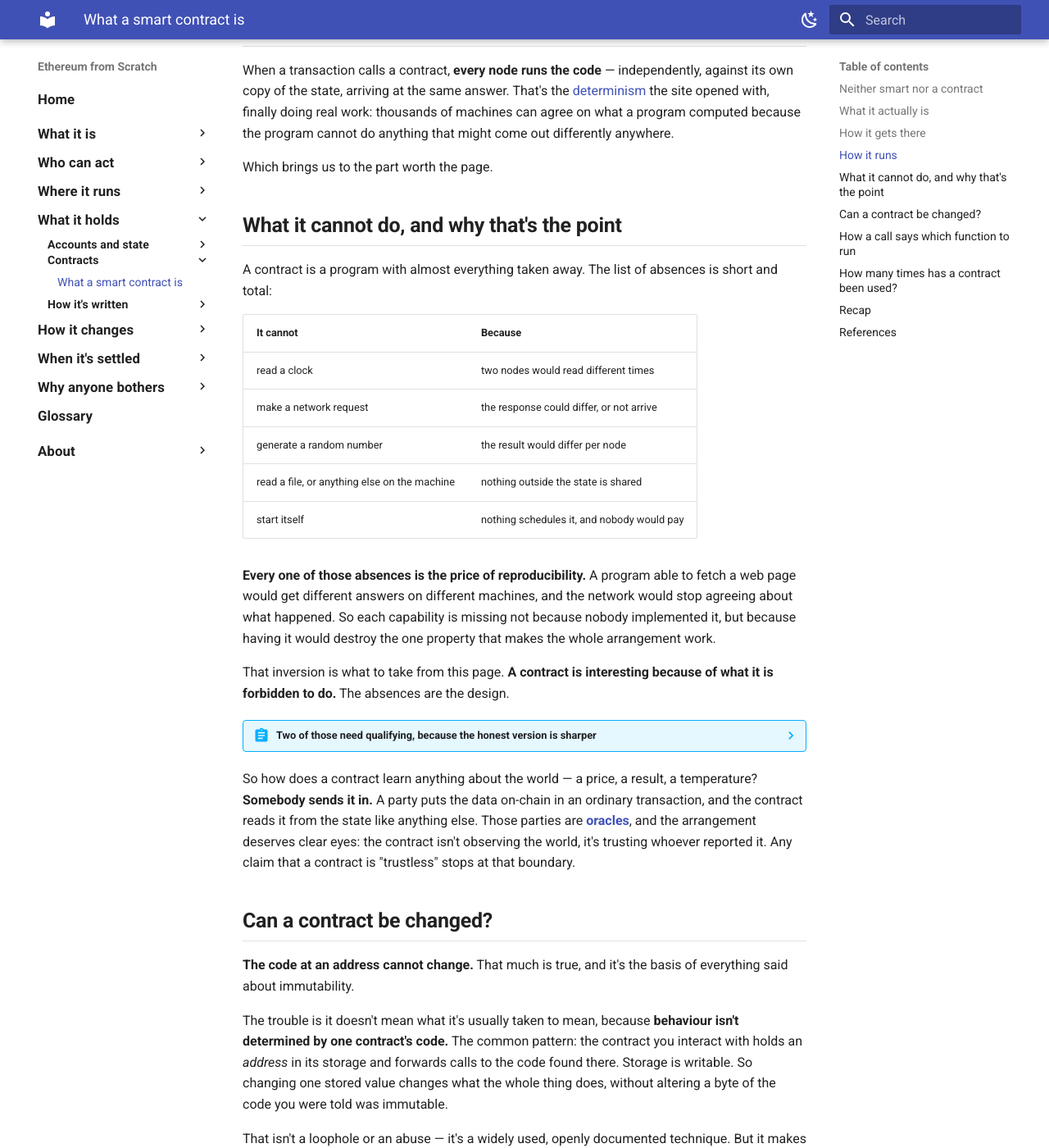
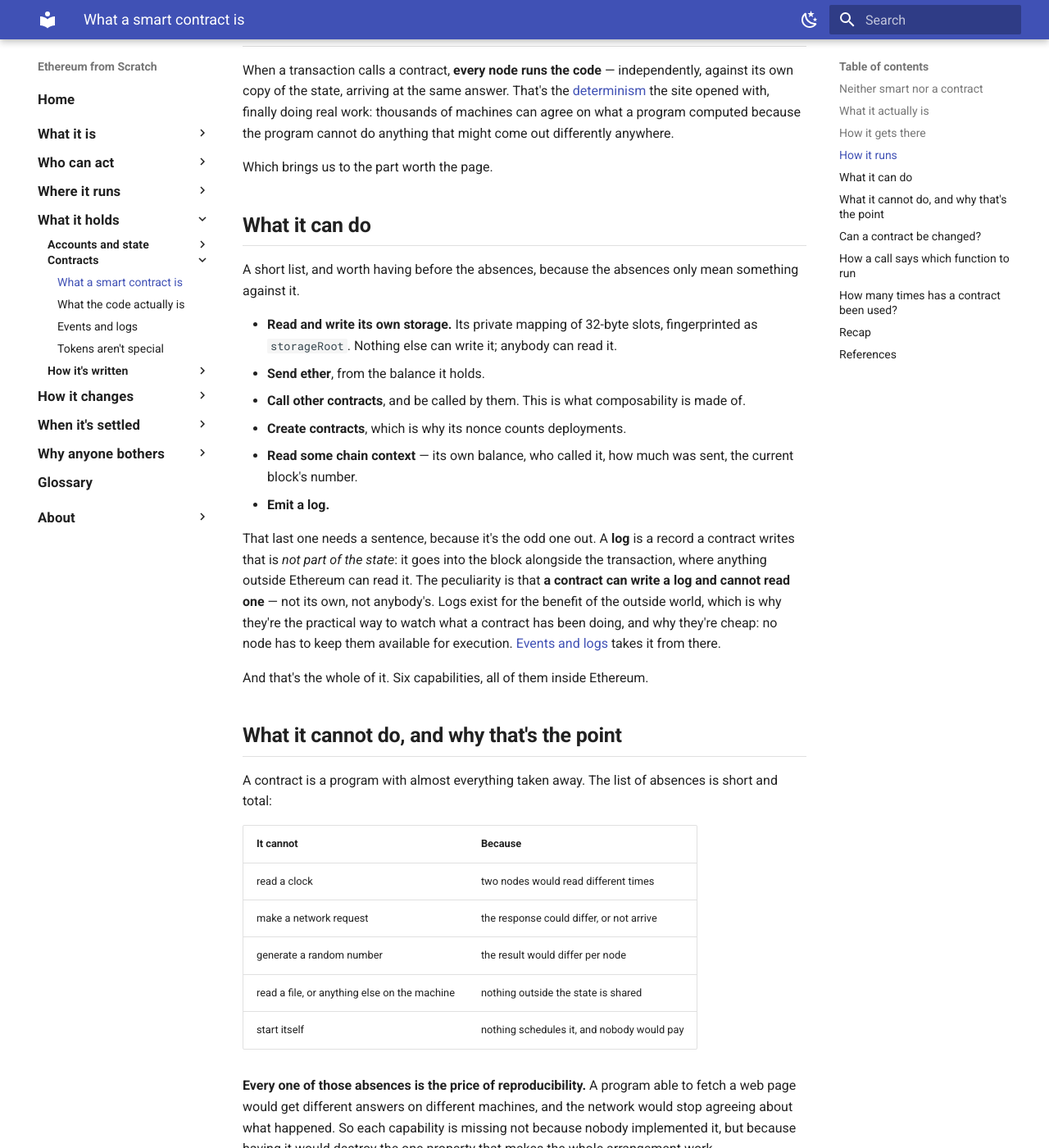
Before and after one commit to davide-stocco/ethereum-from-scratch, an MkDocs documentation site: the page built from docs/contracts/smart-contracts.md, in a window 1280 px wide and 1400 px high, scrolled down 1846 px. Shown: the whole window at 82% size. Built offline with MkDocs 1.6.1 and Material for MkDocs 9.7.7, drawn with Linux system fonts in a browser that asks for light colours; some of the changed text lies outside the part shown.

Commit message:
Add what a contract can do, and three more contract pages
The omission first. I built the contracts page entirely around the
absences - no clock, no network, no randomness - and cut the positive
list that was in the stub outline, so the absences had nothing to
contrast against. Six capabilities now precede them: read and write its
own storage, send ether, call and create contracts, read some chain
context, and emit a log.

That last one carried the second fault. "Events" appeared once on the
page, in the usage-counting section, with no definition anywhere and no
glossary entry - the same fault as "node" being load-bearing and
undefined. It now gets the sentence that matters at the point of use: a
log is a record a contract can write and can never read, not part of the
state, written for the outside world, and cheap precisely because no
node needs it in order to execute anything.

Three stubs give the topic four pages, which also settles the
single-page-topic problem raised earlier.

What the code actually is: the chain holds bytecode, not the Solidity a
reader pictures, and "verified source" is a reproducible claim rather
than something the protocol asserts. Its payload sharpens the
immutability section - you can always read what a contract does and
still not know what it was for.

Events and logs: owns the write-but-never-read asymmetry and the reason
for it, which is that execution must not depend on data no node is
required to keep. Also the natural home for the bloom filter, a
structure allowed to say maybe in one direction and never in the other.

Tokens aren't special: likely the highest-value page in this part, since
tokens are what most people mean by smart contracts and the folk model
is nowhere near the mechanism. One thesis - owning a token means a
number in somebody else's storage - with the consequences derived rather
than listed, including why ether is needed to move them, and why
approvals are a structural hazard rather than a bug.

```diff
--- a/docs/contracts/smart-contracts.md
+++ b/docs/contracts/smart-contracts.md
@@ -54,6 +54,21 @@ A useful consequence: **you can know the address before the contract exists.** D
 When a transaction calls a contract, **every node runs the code** — independently, against its own copy of the state, arriving at the same answer. That's the [determinism](../foundations/what-is-ethereum.md) the site opened with, finally doing real work: thousands of machines can agree on what a program computed because the program cannot do anything that might come out differently anywhere.
 
 Which brings us to the part worth the page.
+
+## What it can do
+
+A short list, and worth having before the absences, because the absences only mean something against it.
+
+- **Read and write its own storage.** Its private mapping of 32-byte slots, fingerprinted as `storageRoot`. Nothing else can write it; anybody can read it.
+- **Send ether**, from the balance it holds.
+- **Call other contracts**, and be called by them. This is what composability is made of.
+- **Create contracts**, which is why its nonce counts deployments.
+- **Read some chain context** — its own balance, who called it, how much was sent, the current block's number.
+- **Emit a log.**
+
+That last one needs a sentence, because it's the odd one out. A **log** is a record a contract writes that is *not part of the state*: it goes into the block alongside the transaction, where anything outside Ethereum can read it. The peculiarity is that **a contract can write a log and cannot read one** — not its own, not anybody's. Logs exist for the benefit of the outside world, which is why they're the practical way to watch what a contract has been doing, and why they're cheap: no node has to keep them available for execution. [Events and logs](events-and-logs.md) takes it from there.
+
+And that's the whole of it. Six capabilities, all of them inside Ethereum.
 
 ## What it cannot do, and why that's the point
 
@@ -136,6 +151,7 @@ The warning for anyone using chain data: **published usage figures aren't compar
 
 ## Recap
 
+- A contract can **read and write its own storage, send ether, call and create other contracts, read some chain context, and emit a log** — and nothing else. All of it inside Ethereum.
 - A smart contract is **a program stored at an account**, identified by its `codeHash` not being the empty constant. Not a special object — an account with code.
 - It is **neither smart nor a contract**: no judgement, no parties, no remedy. The word predates Ethereum by two decades and meant something broader [(Szabo, 1997)](#ref-szabo-1997).
 - **Nobody holds its keys**, because there are none. Control is the code, and the code is public.
@@ -148,7 +164,7 @@ The warning for anyone using chain data: **published usage figures aren't compar
 - Functions are a **convention**: four bytes of a Keccak-256 hash of the signature, by agreement. The protocol knows nothing about functions.
 - **Nothing counts how often a contract is used.** It's a history question, answerable three ways that disagree.
 
-**Next:** [RLP encoding](../encoding/rlp.md) — how all of this gets written down as bytes.
+**Next:** [What the code actually is](what-the-code-is.md) — bytecode, source, and why "verified" is a claim rather than a fact.
 
 ---
 
--- a/mkdocs.yml
+++ b/mkdocs.yml
@@ -171,6 +171,13 @@ nav:
       # provokes and defers, so it should arrive soon after.
       - Contracts:
           - What a smart contract is: contracts/smart-contracts.md
+          # Order within the topic: what a contract is, then what is literally
+          # stored at it, then the one thing it can write and not read, then
+          # the thing most people mean by "contract" in the first place.
+          # Tokens last because they lean on logs for transfer records.
+          - What the code actually is: contracts/what-the-code-is.md
+          - Events and logs: contracts/events-and-logs.md
+          - Tokens aren't special: contracts/tokens.md
       # Named for what it answers, not for the technique, so it reads like a
       # question the way the other topics do. "Encoding" was a method sitting
       # among subjects, which is why it looked as though it had wandered in.
```
Also changed, not shown: docs/contracts/events-and-logs.md (added, +40 -0 lines), docs/contracts/tokens.md (added, +40 -0 lines), docs/contracts/what-the-code-is.md (added, +40 -0 lines), docs/index.md (+1 -1 lines).
